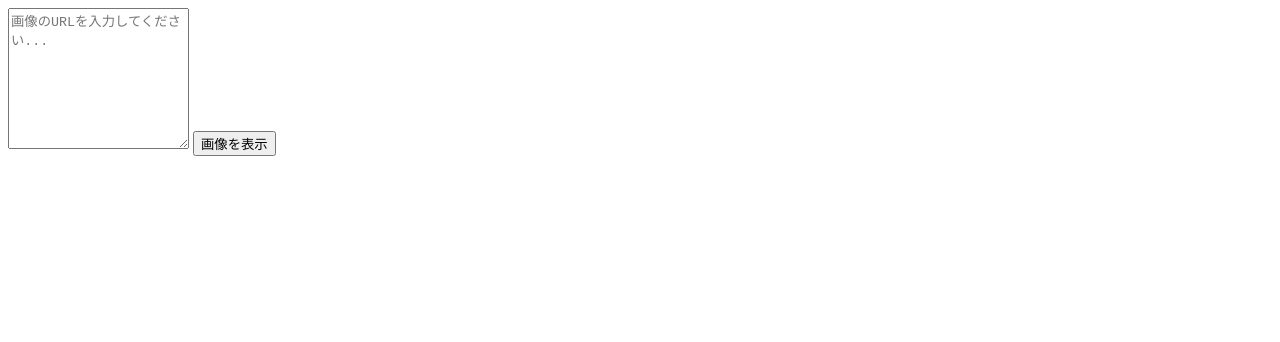
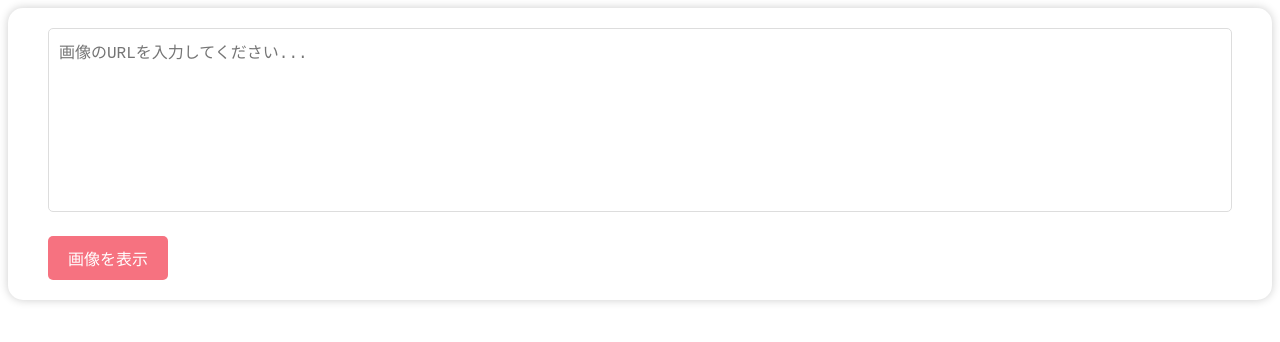
Before and after one commit to tkancf/proxy-maker, a SvelteKit app: page / in a window 1280 px wide. Shown: the top 342 px of the page. Built offline with nearby package versions, Linux system fonts and the light colour scheme.

Commit message:
Redesign

```diff
--- a/src/routes/+page.svelte
+++ b/src/routes/+page.svelte
@@ -15,3 +15,38 @@
 	<textarea bind:value={imageUrlInput} rows="9" placeholder="画像のURLを入力してください..." />
 	<button on:click={goToDisplay}>画像を表示</button>
 </div>
+
+<style>
+	div {
+		background: white;
+		padding: 20px 40px;
+		border-radius: 15px;
+		box-shadow: 0 0 10px rgba(0, 0, 0, 0.2);
+	}
+
+	textarea {
+		width: 100%;
+		padding: 10px;
+		font-size: 16px;
+		border: 1px solid #ddd;
+		border-radius: 5px;
+		box-sizing: border-box;
+		margin-bottom: 20px;
+		resize: none;
+	}
+
+	button {
+		cursor: pointer;
+		background-color: #f67280;
+		color: white;
+		border: none;
+		padding: 10px 20px;
+		border-radius: 5px;
+		font-size: 16px;
+		transition: background-color 0.3s ease;
+	}
+
+	button:hover {
+		background-color: #c06c84;
+	}
+</style>
```
